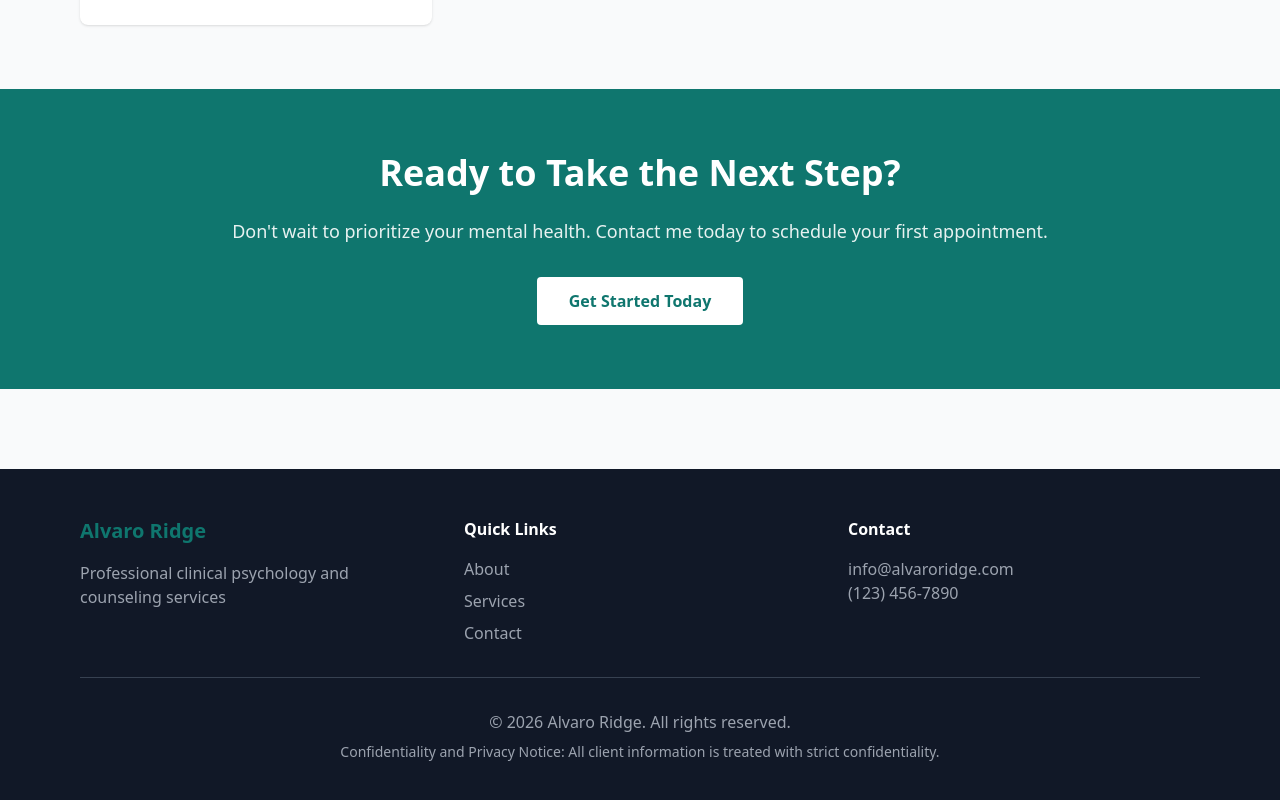
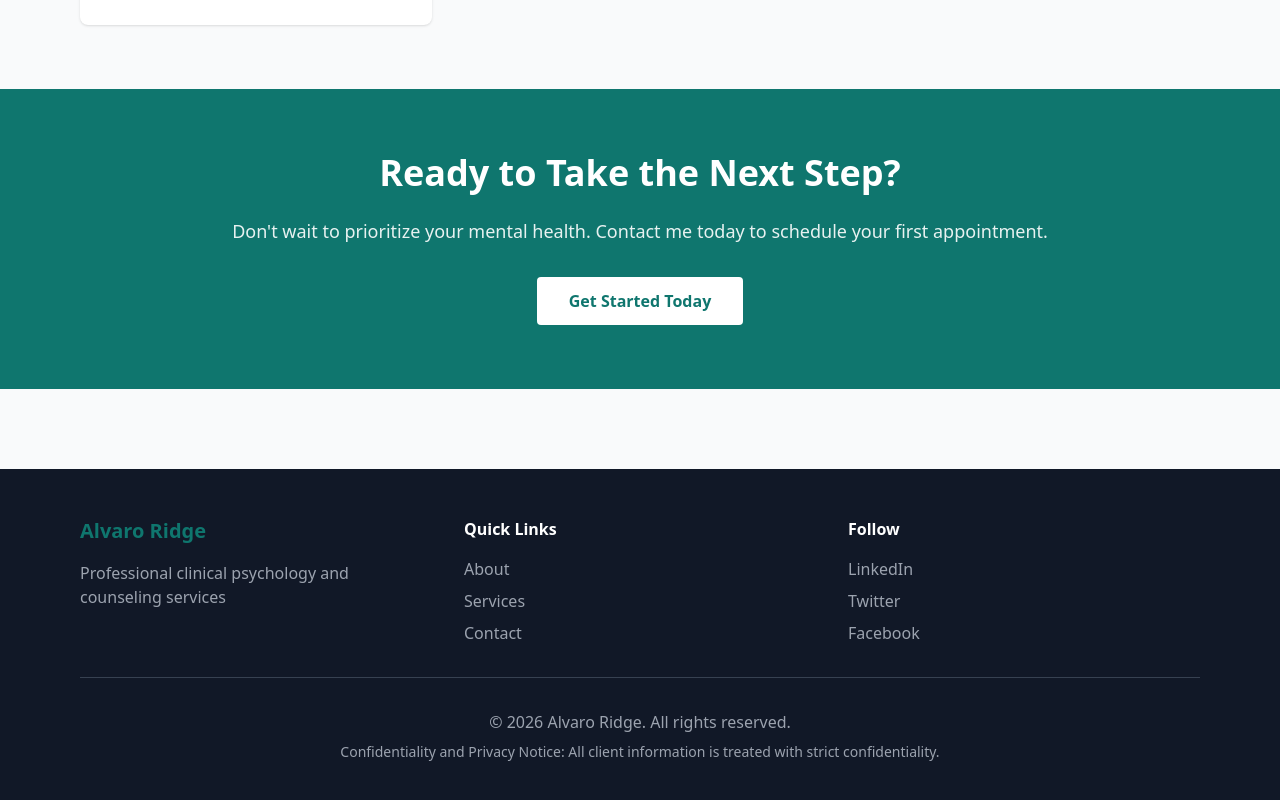
Before and after one commit to Bluemystridge/Clinical-Psychology-Website, a Next.js app: page / in a window 1280 px wide. Shown: the part 1607-2407 px from the top of the page. Built offline with nearby package versions, Linux system fonts and the light colour scheme.

Commit message:
Remove contact information from footer

```diff
--- a/components/Footer.tsx
+++ b/components/Footer.tsx
@@ -22,9 +22,12 @@ export default function Footer() {
           </div>
 
           <div>
-            <h4 className="font-semibold mb-4">Contact</h4>
-            <p className="text-gray-400">info@alvaroridge.com</p>
-            <p className="text-gray-400">(123) 456-7890</p>
+            <h4 className="font-semibold mb-4">Follow</h4>
+            <ul className="space-y-2 text-gray-400">
+              <li><a href="#" className="hover:text-primary transition">LinkedIn</a></li>
+              <li><a href="#" className="hover:text-primary transition">Twitter</a></li>
+              <li><a href="#" className="hover:text-primary transition">Facebook</a></li>
+            </ul>
           </div>
         </div>
 
```
